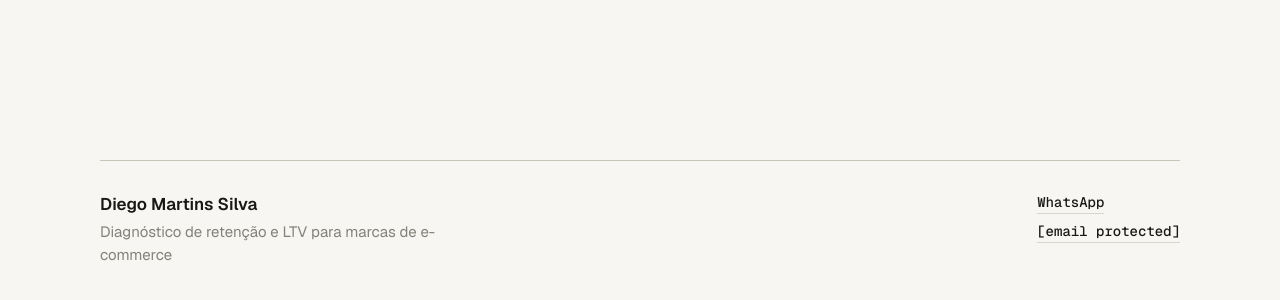
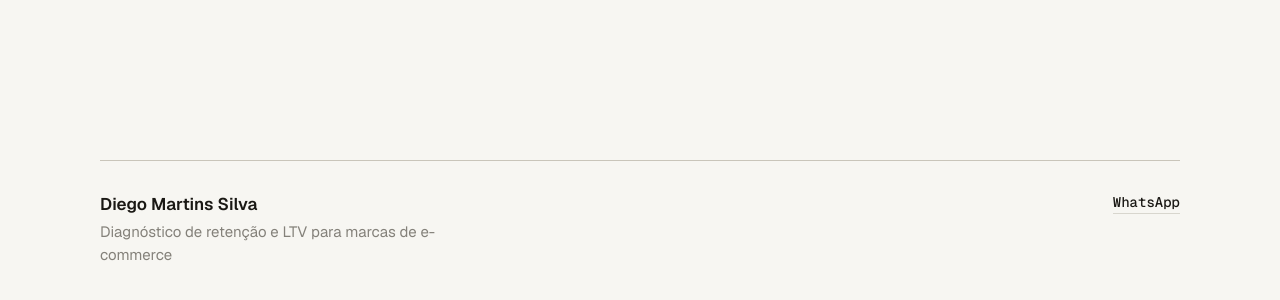
Before and after one commit to diegomarteens/hotsite, a plain HTML site: page index.html in a window 1280 px wide. Shown: the part 4783-5083 px from the top of the page. Drawn offline with nearby package versions, Linux system fonts and the light colour scheme.

Commit message:
2ndUpdate index.html

```diff
--- a/index.html
+++ b/index.html
@@ -208,7 +208,7 @@
       </div>
       <div style="display:flex; flex-direction:column; gap:8px;">
         <a href="https://wa.me/5543991789365?text=Oi%20Diego%2C%20vi%20sua%20p%C3%A1gina%20sobre%20o%20diagn%C3%B3stico%20de%20reten%C3%A7%C3%A3o%20e%20quero%20entender%20pra%20minha%20marca." target="_blank" rel="noopener" style="font-family:'Geist Mono',monospace; font-size:0.875rem; font-weight:500; color:#1A1814; text-decoration:none; border-bottom:1px solid #D8D6CE; padding-bottom:2px; align-self:flex-start;">WhatsApp</a>
-        <a href="/cdn-cgi/l/email-protection#4a2925243e2b3e250a2b292f262f382b242e25382f393f263e2b2e253964292527642838" style="font-family:'Geist Mono',monospace; font-size:0.875rem; font-weight:500; color:#1A1814; text-decoration:none; border-bottom:1px solid #D8D6CE; padding-bottom:2px; align-self:flex-start;"><span class="__cf_email__" data-cfemail="13707c7d6772677c537270767f7661727d777c617660667f6772777c603d707c7e3d7161">[email&#160;protected]</span></a>
+
       </div>
     </div>
   </footer>
```
